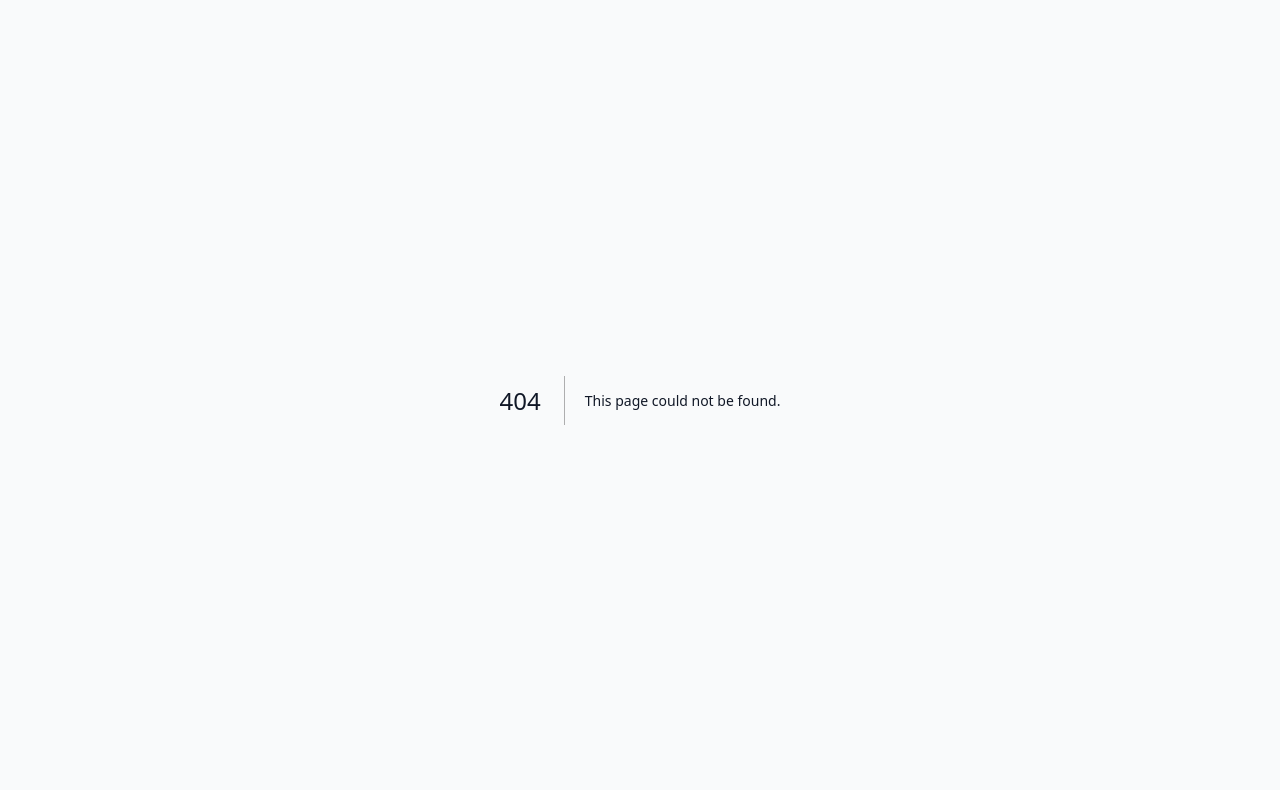
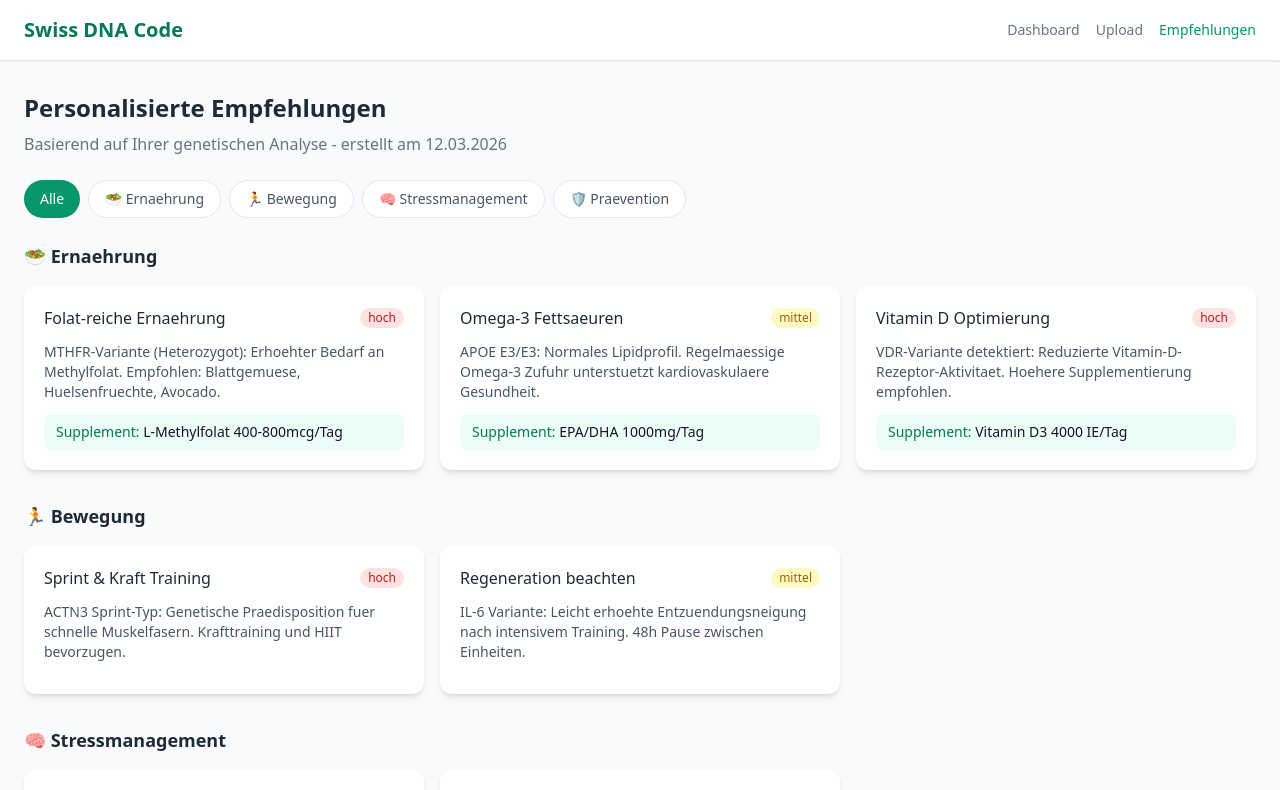
Before and after one commit to Harp-Corp/swiss-dna-platform, a Next.js app in the folder frontend/: page /dashboard/recommendations in a window 1280 px wide. Before the commit this address had no page. Shown: the top 790 px of the page. Built offline with nearby package versions, Linux system fonts and the light colour scheme.

Commit message:
Create page.tsx

```diff
--- /dev/null
+++ b/frontend/src/app/dashboard/recommendations/page.tsx
@@ -0,0 +1,118 @@
+'use client';
+import { useState } from 'react';
+
+const RECOMMENDATIONS = [
+  {
+    category: 'Ernaehrung',
+    icon: '🥗',
+    color: 'emerald',
+    items: [
+      { title: 'Folat-reiche Ernaehrung', priority: 'hoch', description: 'MTHFR-Variante (Heterozygot): Erhoehter Bedarf an Methylfolat. Empfohlen: Blattgemuese, Huelsenfruechte, Avocado.', supplement: 'L-Methylfolat 400-800mcg/Tag' },
+      { title: 'Omega-3 Fettsaeuren', priority: 'mittel', description: 'APOE E3/E3: Normales Lipidprofil. Regelmaessige Omega-3 Zufuhr unterstuetzt kardiovaskulaere Gesundheit.', supplement: 'EPA/DHA 1000mg/Tag' },
+      { title: 'Vitamin D Optimierung', priority: 'hoch', description: 'VDR-Variante detektiert: Reduzierte Vitamin-D-Rezeptor-Aktivitaet. Hoehere Supplementierung empfohlen.', supplement: 'Vitamin D3 4000 IE/Tag' },
+    ],
+  },
+  {
+    category: 'Bewegung',
+    icon: '🏃',
+    color: 'orange',
+    items: [
+      { title: 'Sprint & Kraft Training', priority: 'hoch', description: 'ACTN3 Sprint-Typ: Genetische Praedisposition fuer schnelle Muskelfasern. Krafttraining und HIIT bevorzugen.', supplement: null },
+      { title: 'Regeneration beachten', priority: 'mittel', description: 'IL-6 Variante: Leicht erhoehte Entzuendungsneigung nach intensivem Training. 48h Pause zwischen Einheiten.', supplement: null },
+    ],
+  },
+  {
+    category: 'Stressmanagement',
+    icon: '🧠',
+    color: 'purple',
+    items: [
+      { title: 'COMT-optimiertes Stressmanagement', priority: 'mittel', description: 'COMT Val/Met: Mittlerer Dopamin-Abbau. Meditation und regelmaessige Pausen empfohlen.', supplement: 'Magnesium Glycinat 400mg/Tag' },
+      { title: 'Schlafhygiene', priority: 'hoch', description: 'CLOCK-Gen Variante: Tendenz zu spaeterem Chronotyp. Strikte Schlafenszeit und Blaulichtfilter ab 20 Uhr.', supplement: null },
+    ],
+  },
+  {
+    category: 'Praevention',
+    icon: '🛡️',
+    color: 'blue',
+    items: [
+      { title: 'Kardiovaskulaere Vorsorge', priority: 'mittel', description: 'FTO CT-Variante: Leicht erhoehtes Adipositas-Risiko. Regelmaessige Blutdruck- und Lipidkontrollen.', supplement: null },
+      { title: 'Antioxidantien', priority: 'niedrig', description: 'SOD2 Variante: Leicht reduzierte antioxidative Kapazitaet. Beerenobst und gruener Tee empfohlen.', supplement: 'Coenzym Q10 100mg/Tag' },
+    ],
+  },
+];
+
+const priorityColors: Record<string, string> = {
+  hoch: 'bg-red-100 text-red-700',
+  mittel: 'bg-yellow-100 text-yellow-700',
+  niedrig: 'bg-green-100 text-green-700',
+};
+
+export default function RecommendationsPage() {
+  const [activeCategory, setActiveCategory] = useState<string | null>(null);
+
+  const filtered = activeCategory
+    ? RECOMMENDATIONS.filter((r) => r.category === activeCategory)
+    : RECOMMENDATIONS;
+
+  return (
+    <div className="min-h-screen bg-gray-50">
+      <nav className="bg-white shadow">
+        <div className="mx-auto flex max-w-7xl items-center justify-between px-6 py-4">
+          <h1 className="text-xl font-bold text-emerald-700">Swiss DNA Code</h1>
+          <div className="flex items-center gap-4">
+            <a href="/dashboard" className="text-sm text-gray-500 hover:underline">Dashboard</a>
+            <a href="/dashboard/upload" className="text-sm text-gray-500 hover:underline">Upload</a>
+            <span className="text-sm text-emerald-600 font-medium">Empfehlungen</span>
+          </div>
+        </div>
+      </nav>
+
+      <main className="mx-auto max-w-7xl px-6 py-8">
+        <h2 className="mb-2 text-2xl font-bold text-gray-800">Personalisierte Empfehlungen</h2>
+        <p className="mb-6 text-gray-500">Basierend auf Ihrer genetischen Analyse - erstellt am 12.03.2026</p>
+
+        <div className="mb-6 flex flex-wrap gap-2">
+          <button
+            onClick={() => setActiveCategory(null)}
+            className={`rounded-full px-4 py-2 text-sm font-medium transition ${!activeCategory ? 'bg-emerald-600 text-white' : 'bg-white text-gray-600 border hover:bg-gray-50'}`}
+          >Alle</button>
+          {RECOMMENDATIONS.map((r) => (
+            <button
+              key={r.category}
+              onClick={() => setActiveCategory(r.category === activeCategory ? null : r.category)}
+              className={`rounded-full px-4 py-2 text-sm font-medium transition ${r.category === activeCategory ? 'bg-emerald-600 text-white' : 'bg-white text-gray-600 border hover:bg-gray-50'}`}
+            >{r.icon} {r.category}</button>
+          ))}
+        </div>
+
+        <div className="space-y-8">
+          {filtered.map((group) => (
+            <div key={group.category}>
+              <h3 className="text-lg font-semibold text-gray-800 mb-4">{group.icon} {group.category}</h3>
+              <div className="grid gap-4 md:grid-cols-2 lg:grid-cols-3">
+                {group.items.map((item) => (
+                  <div key={item.title} className="rounded-xl bg-white p-5 shadow-md hover:shadow-lg transition">
+                    <div className="flex items-center justify-between mb-3">
+                      <h4 className="font-medium text-gray-800">{item.title}</h4>
+                      <span className={`rounded-full px-2 py-0.5 text-xs font-medium ${priorityColors[item.priority]}`}>{item.priority}</span>
+                    </div>
+                    <p className="text-sm text-gray-600 mb-3">{item.description}</p>
+                    {item.supplement && (
+                      <div className="rounded-lg bg-emerald-50 px-3 py-2 text-sm">
+                        <span className="font-medium text-emerald-700">Supplement:</span> {item.supplement}
+                      </div>
+                    )}
+                  </div>
+                ))}
+              </div>
+            </div>
+          ))}
+        </div>
+
+        <div className="mt-8 rounded-xl bg-yellow-50 border border-yellow-200 p-4 text-sm text-yellow-800">
+          <strong>Hinweis:</strong> Diese Empfehlungen basieren auf genetischen Daten und ersetzen keine aerztliche Beratung. Besprechen Sie Aenderungen immer mit Ihrem Arzt Dr. Farkas (EVAZ).
+        </div>
+      </main>
+    </div>
+  );
+}
```
